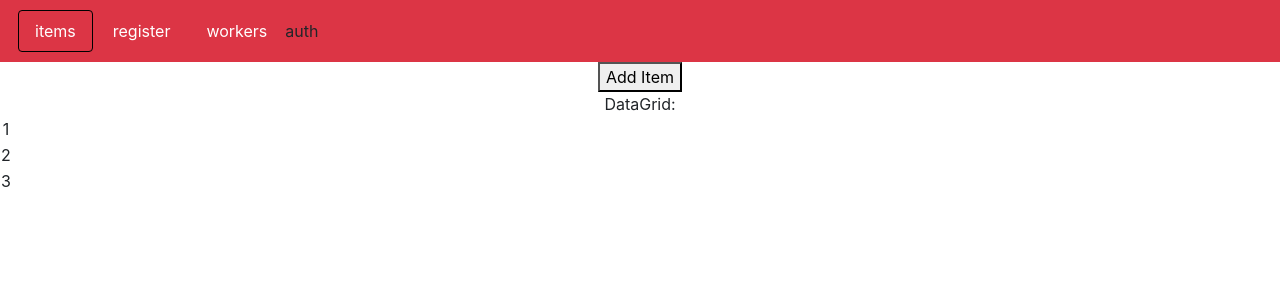
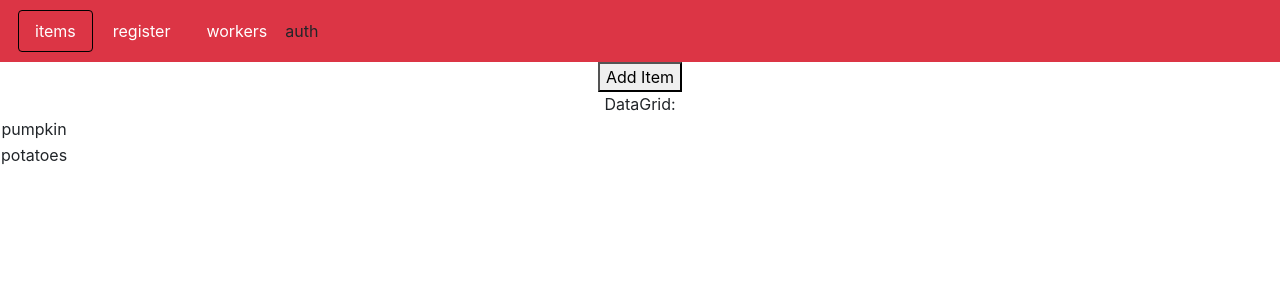
Before and after one commit to jkleczkowski/szkolenie-react, a React (Create React App) app in the folder example-ts/: page /items in a window 1280 px wide. Shown: the top 300 px of the page. Built offline with nearby package versions, Linux system fonts and the light colour scheme.

Commit message:
ladne dane

```diff
--- a/example-ts/src/containers/Items/Items.tsx
+++ b/example-ts/src/containers/Items/Items.tsx
@@ -28,7 +28,7 @@ class Items extends React.Component<IProps, IState> {
 }
 
 export default connect(
-    (store) => { return { ...store } },
+    (store: any) => { return { ...store.itemsReducer } },
     (dispatch) => {
         return {
             addItem() {
--- a/example-ts/src/containers/Items/ItemsReducers.tsx
+++ b/example-ts/src/containers/Items/ItemsReducers.tsx
@@ -1,6 +1,22 @@
 import * as c from "../../utils/contrans";
-
-export function itemsReducer(state = { data: [1, 2, 3] }, action: any): any {
+const initState = {
+    data: [
+        {
+            "title": "pumpkin",
+            "price": 15,
+            "imgSrc": "https://api.emitter.pl/assets/pumpkin.jpg",
+            "category": "food",
+            "id": "5ade4f00866e000b98eb20f1"
+        },
+        {
+            "title": "potatoes",
+            "price": 5,
+            "imgSrc": "https://api.emitter.pl/assets/potatoes.jpg",
+            "category": "food",
+            "id": "5ade4f00866e000b98eb20f0"
+        }]
+};
+export function itemsReducer(state = initState, action: any): any {
     switch (action.type) {
         case c.ADD_ITEM:
             //debugger;
--- a/example-ts/src/coponents/DataGrid/DataGrid.tsx
+++ b/example-ts/src/coponents/DataGrid/DataGrid.tsx
@@ -21,7 +21,7 @@ export default class DataGrid extends React.Component<IProps, IState> {
             <div>DataGrid: <table>
                 <tbody>
                     {this.props.data.map((itm, idx) => {
-                        return <tr key={idx}><td>{itm}</td></tr>
+                        return <tr key={itm.id}><td>{itm.title}</td></tr>
                     })}
                 </tbody>
             </table></div>
--- a/example-ts/src/index.tsx
+++ b/example-ts/src/index.tsx
@@ -4,12 +4,12 @@ import App from './App';
 import './index.css';
 import registerServiceWorker from './registerServiceWorker';
 import '../node_modules/bootstrap/dist/css/bootstrap.css';
-import { createStore } from 'redux';
+import { createStore, combineReducers } from 'redux';
 import { Provider } from 'react-redux'
 import { itemsReducer } from './containers/Items/ItemsReducers';
-//,combineReducers, applyMiddleware
-
-const store = createStore(itemsReducer);
+//, applyMiddleware
+const reducers = combineReducers({ itemsReducer })
+const store = createStore(reducers);
 
 //store.dispatch({ type: 'ADD_ITEM', payload: 4 });
 //store.dispatch({ type: 'ADD_ITEM', payload: 5 });
```
